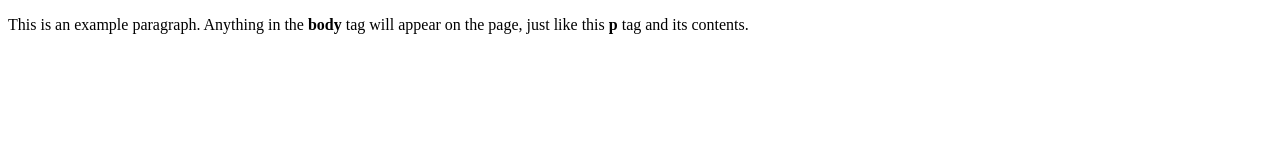
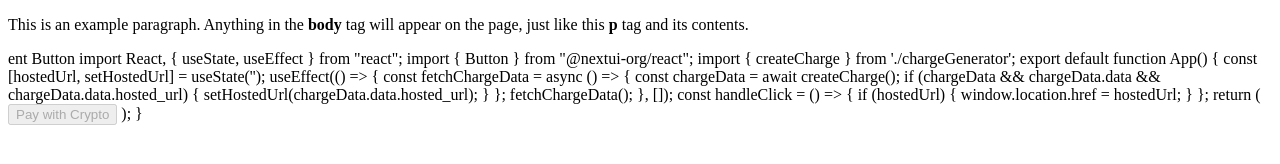
Before and after one commit to LunarGold/coinbase-test, a plain HTML site: page index.html in a window 1280 px wide. Drawn offline with Linux system fonts and the light colour scheme.

Commit message:
Update index.html

```diff
--- a/index.html
+++ b/index.html
@@ -5,5 +5,36 @@
   </head>
   <body>
     <p>This is an example paragraph. Anything in the <strong>body</strong> tag will appear on the page, just like this <strong>p</strong> tag and its contents.</p>
+    <p>ent Button
+import React, { useState, useEffect } from "react";
+import { Button } from "@nextui-org/react";
+import { createCharge } from './chargeGenerator';
+
+export default function App() {
+  const [hostedUrl, setHostedUrl] = useState('');
+
+  useEffect(() => {
+    const fetchChargeData = async () => {
+      const chargeData = await createCharge();
+      if (chargeData && chargeData.data && chargeData.data.hosted_url) {
+        setHostedUrl(chargeData.data.hosted_url);
+      }
+    };
+
+    fetchChargeData();
+  }, []);
+
+  const handleClick = () => {
+    if (hostedUrl) {
+      window.location.href = hostedUrl;
+    }
+  };
+
+  return (
+    <Button color="primary" onClick={handleClick} disabled={!hostedUrl}>
+      Pay with Crypto
+    </Button>
+  );
+}<p>
   </body>
 </html>
```
